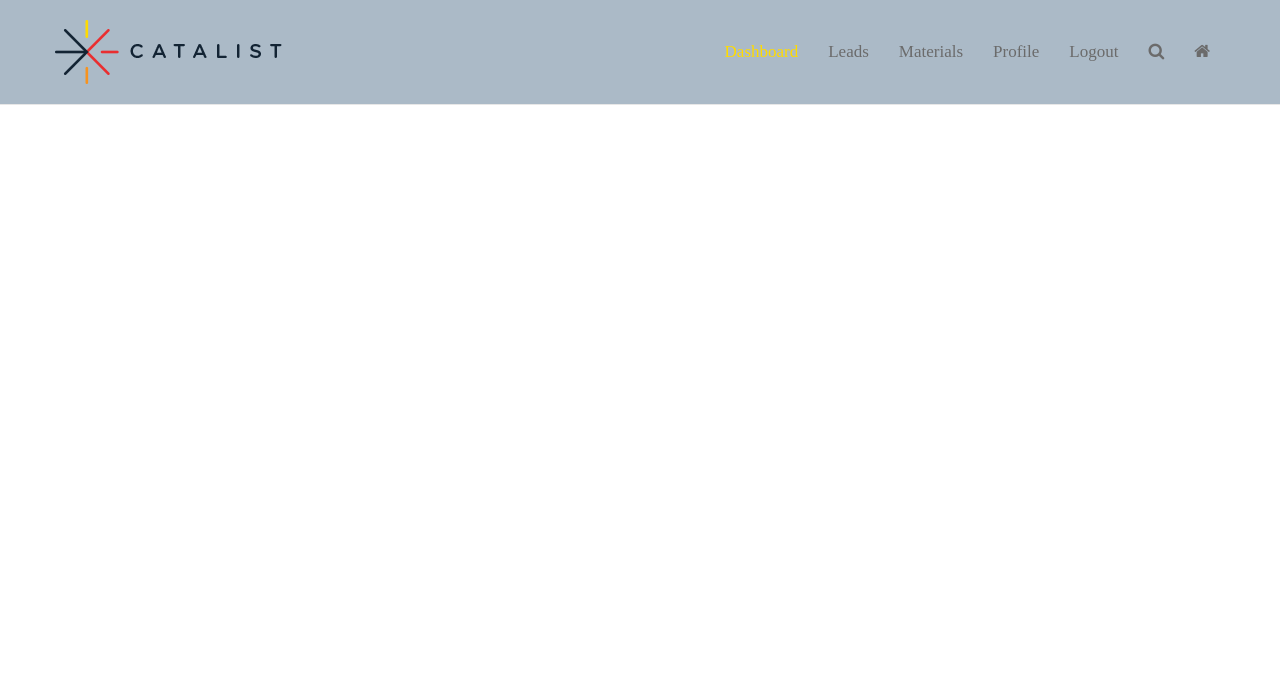
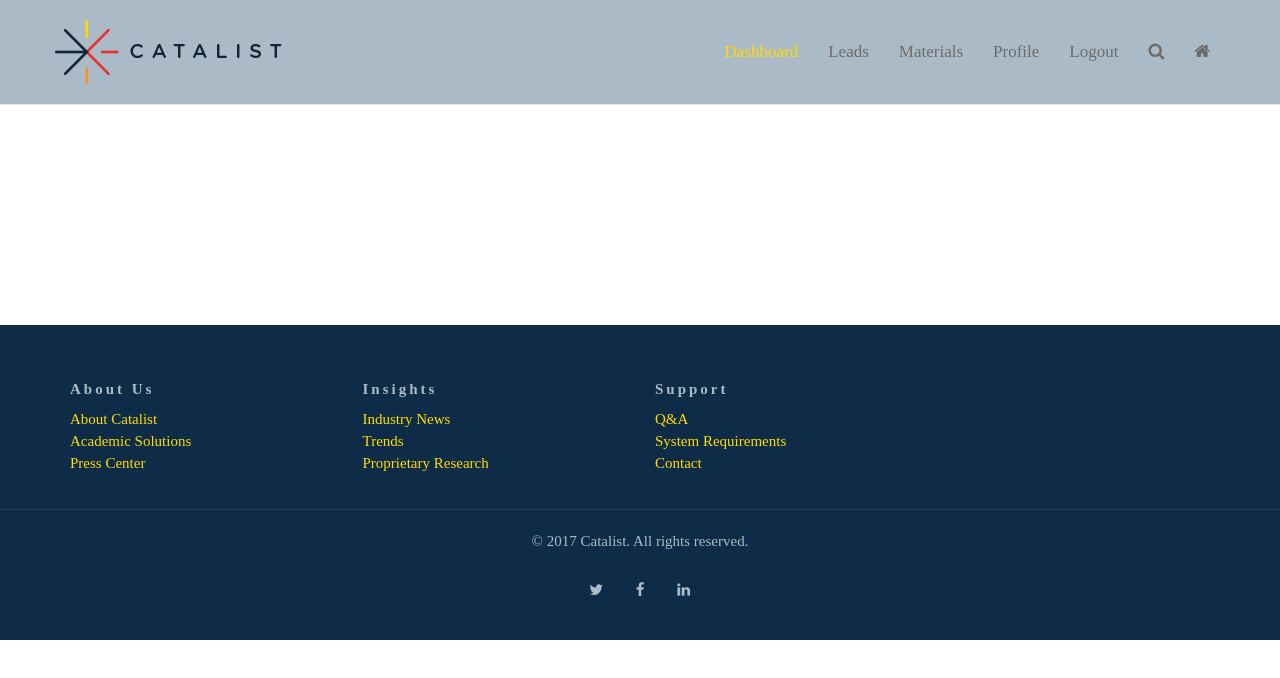
Before and after one commit to eriksecker/catalist-dashboard-styling, a plain HTML site: page index.html in a window 1280 px wide. Drawn offline with nearby package versions, Linux system fonts and the light colour scheme; a web font is replaced by a local one.

Commit message:
Footer content and styling

```diff
--- /dev/null
+++ b/css/footer.scss
@@ -0,0 +1,50 @@
+footer {
+	background-color: $colorDarkBlue;
+	color: $colorGrayBlue;
+	text-align: center;
+	padding: 10px 0;
+
+	h1, h2, h3, h4, h5 { font-family: "serifa",serif; }
+
+	.footer-menus {
+		text-align: left;
+		padding: 25px 0;
+		border-top: 1px solid #0e2c47;
+		border-bottom: 1px solid #2a4156;
+
+		.menu-title {
+			font-size: 15px;
+			letter-spacing: .2em;
+			font-weight: 700;
+		}
+
+		a {
+			color: $colorYellow;
+
+			&:hover, &:active { color: #888; }
+		}
+	}
+
+	.footer-copyright {
+		margin-top: 10px;
+		padding: 10px 0;
+	}
+
+	.footer-social {
+		margin: 8px 0 10px;
+
+		a {
+			display: inline-block;
+			margin-bottom: 10px;
+			line-height: 40px;
+			width: 40px;
+			color: $colorGrayBlue;
+
+			&:hover { color: #fff; }
+
+			&.twitter:hover { background-color: #63cdf1; }
+			&.facebook:hover { background-color: #507cbe; }
+			&.linkedin:hover { background-color: #90cadd; }
+		}
+	}
+}
--- a/css/styles.scss
+++ b/css/styles.scss
@@ -1,3 +1,4 @@
 @import 'vars';
 @import 'main';
 @import 'header';
+@import 'footer';
--- a/css/vars.scss
+++ b/css/vars.scss
@@ -1,3 +1,5 @@
 $colorPurple: #7b004e;
 $colorOrange: #f7941e;
 $colorYellow: #ffdb00;
+$colorDarkBlue: #0e2c47;
+$colorGrayBlue: #abbac7;
--- a/index.html
+++ b/index.html
@@ -94,8 +94,55 @@
 		</nav>
 	</header>
 
-	<div style="height:1000px">
+	<div style="height:200px">
 	</div>
+
+
+	<footer>
+		<div class="footer-menus">
+			<div class="container">
+				<div class="row">
+					<div class="col-sm-3">
+						<h3 class="menu-title">About Us</h3>
+						<ul class="list-unstyled">
+							<li><a href="http://gocatalist.com/about-catalist/">About Catalist</a></li>
+							<li><a href="http://gocatalist.com/academic-solutions/">Academic Solutions</a></li>
+							<li><a href="http://gocatalist.com/press-center/">Press Center</a></li>
+						</ul>
+					</div>
+					<div class="col-sm-3">
+						<h3 class="menu-title">Insights</h3>
+						<ul class="list-unstyled">
+							<li><a href="http://gocatalist.com/industry-news/">Industry News</a></li>
+							<li><a href="http://gocatalist.com/trends/">Trends</a></li>
+							<li><a href="http://gocatalist.com/research/">Proprietary Research</a></li>
+						</ul>
+					</div>
+					<div class="col-sm-3">
+						<h3 class="menu-title">Support</h3>
+						<ul class="list-unstyled">
+							<li><a href="http://gocatalist.com/q-and-a/">Q&A</a></li>
+							<li><a href="http://gocatalist.com/system-requirements/">System Requirements</a></li>
+							<li><a href="http://gocatalist.com/contact/">Contact</a></li>
+						</ul>
+					</div>
+				</div>
+			</div>
+		</div>
+		<div class="footer-copyright">
+			<div class="container">
+				&copy; 2017 Catalist.  All rights reserved.
+			</div>
+		</div>
+		<div class="footer-social">
+			<div class="container">
+				<a class="twitter" href="https://twitter.com/GoCatalist" target="_blank" rel="noFollow"><span class="fa fa-twitter" /></a>
+				<a class="facebook" href="https://www.facebook.com/gocatalist" target="_blank" rel="noFollow"><span class="fa fa-facebook" /></a>
+				<a class="linkedin" href="https://www.linkedin.com/company/go-catalist" target="_blank" rel="noFollow"><span class="fa fa-linkedin" /></a>
+			</div>
+		</div>
+	</footer>
+
 
 	<!-- jQuery (necessary for Bootstrap's JavaScript plugins) -->
 	<script src="https://ajax.googleapis.com/ajax/libs/jquery/1.12.4/jquery.min.js"></script>
```
Also changed, not shown: css/styles.css, 1 other file.
